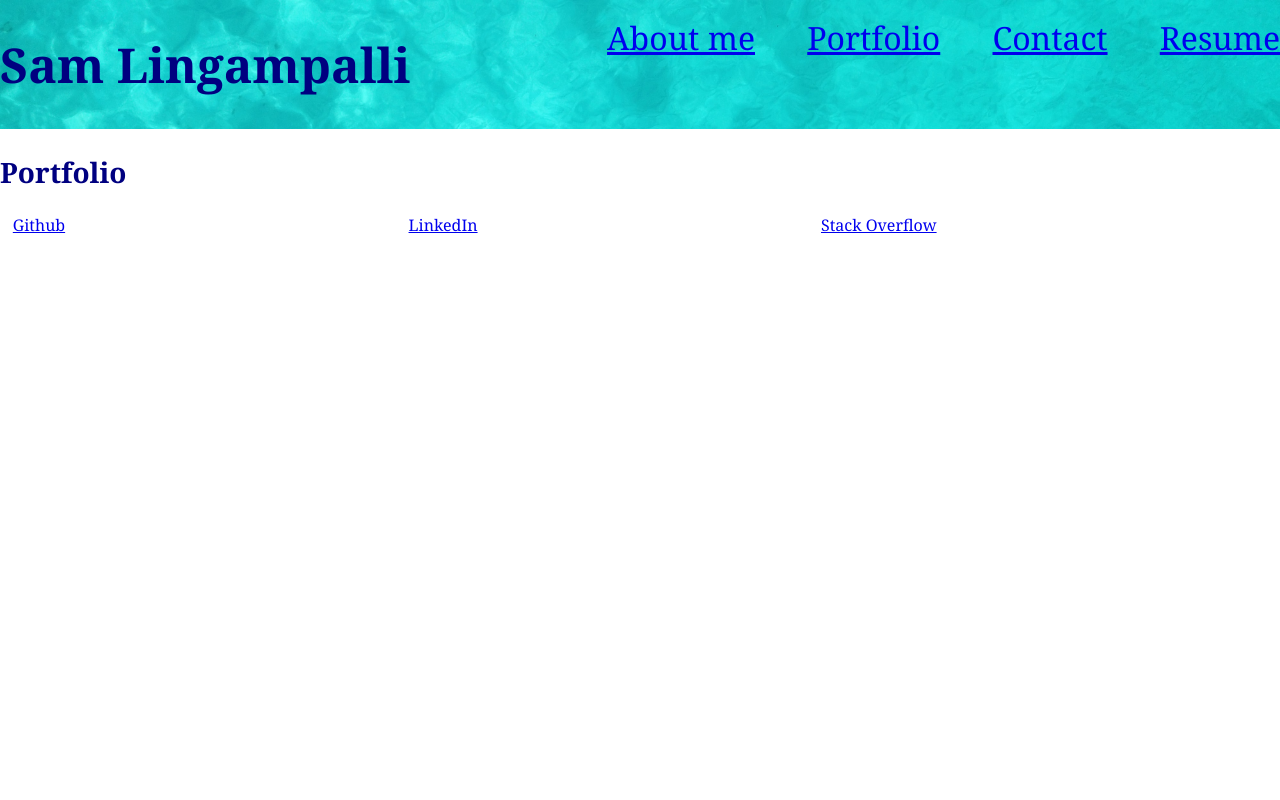
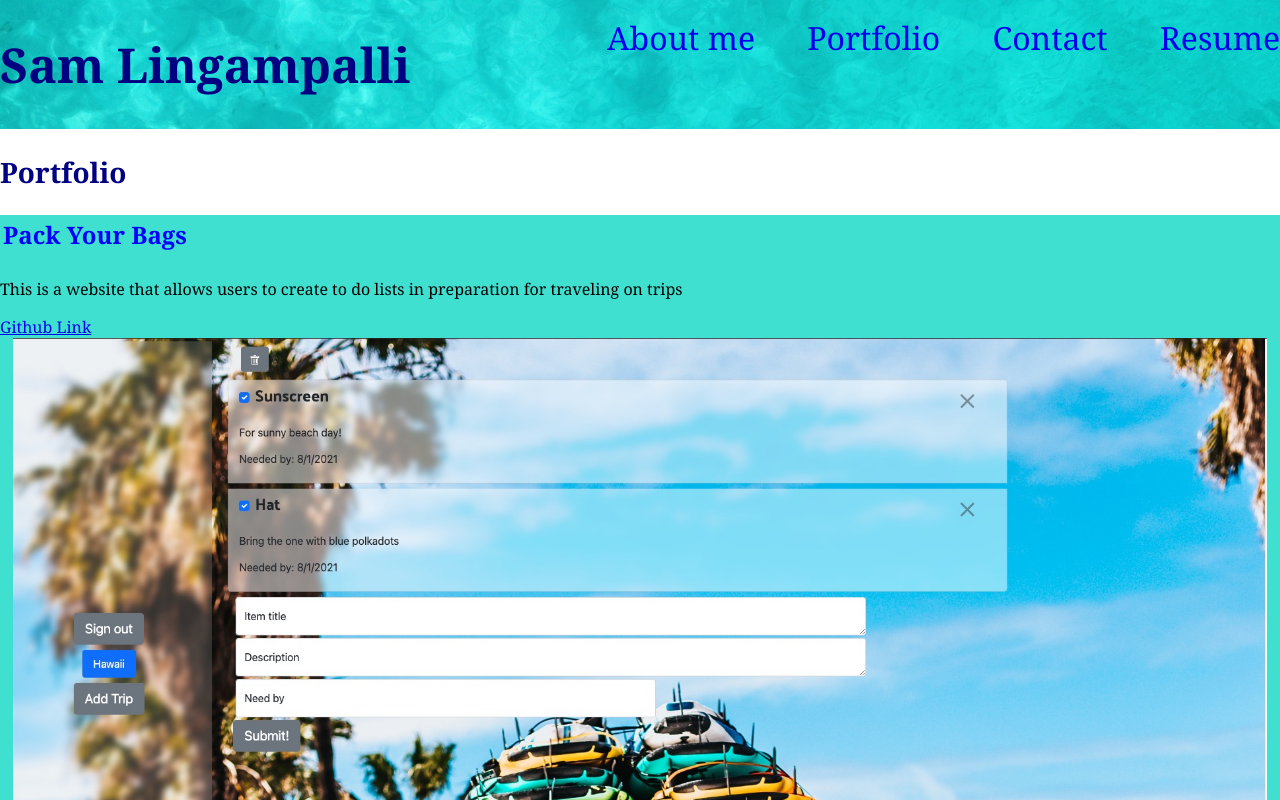
Before and after one commit to ts795/react-portfolio, a React (Create React App) app: page /portfolio in a window 1280 px wide. Shown: the top 800 px of the page. Built offline with nearby package versions, Linux system fonts and the light colour scheme.

Commit message:
Add project component

```diff
--- /dev/null
+++ b/src/components/Project.js
@@ -0,0 +1,19 @@
+import React from "react";
+import "./project.css";
+
+function Project(props) {
+  return (
+    <section class="card">
+      <div class="project-description">
+        <h3>{props.name}</h3>
+        <p>{props.description}</p>
+        <a href={props.github_link} target="_blank" rel="noreferrer">Github Link</a>
+      </div>
+      <a href={props.deployed_link} target="_blank" rel="noreferrer">
+        <img src={`${process.env.PUBLIC_URL}/${props.image}`}  alt={props.image_alt} />
+      </a>
+    </section>
+  );
+}
+
+export default Project;
--- a/src/components/navigation.css
+++ b/src/components/navigation.css
@@ -10,6 +10,7 @@
 
 .nav-link {
     font-size: 200%;
+    text-decoration: none;
 }
 
 @media screen and (max-width: 792px) {
--- a/src/components/pages/Portfolio.js
+++ b/src/components/pages/Portfolio.js
@@ -1,9 +1,11 @@
 import React from "react";
+import Project from "../Project";
 
 function Portfolio() {
   return (
     <div>
       <h2> Portfolio </h2>
+      <Project name="Pack Your Bags" image="pack_your_bags.jpeg" image_alt="Pack Your Bags" deployed_link="https://glacial-eyrie-53773.herokuapp.com/" github_link="https://github.com/ts795/pack-your-bags" description="This is a website that allows users to create to do lists in preparation for traveling on trips"/>
     </div>
   );
 }
--- /dev/null
+++ b/src/components/project.css
@@ -0,0 +1,15 @@
+.card {
+    background-color: var(--background-color1);
+}
+.card img {
+    width: 98%;
+    display: block;
+    margin-left: auto;
+    margin-right: auto;
+}
+
+/* Make the project description appear over the image */
+.project-description {
+    background-color: var(--background-color1);
+    width: 100%;
+}
```
Also changed, not shown: public/pack_your_bags.jpeg (added).
